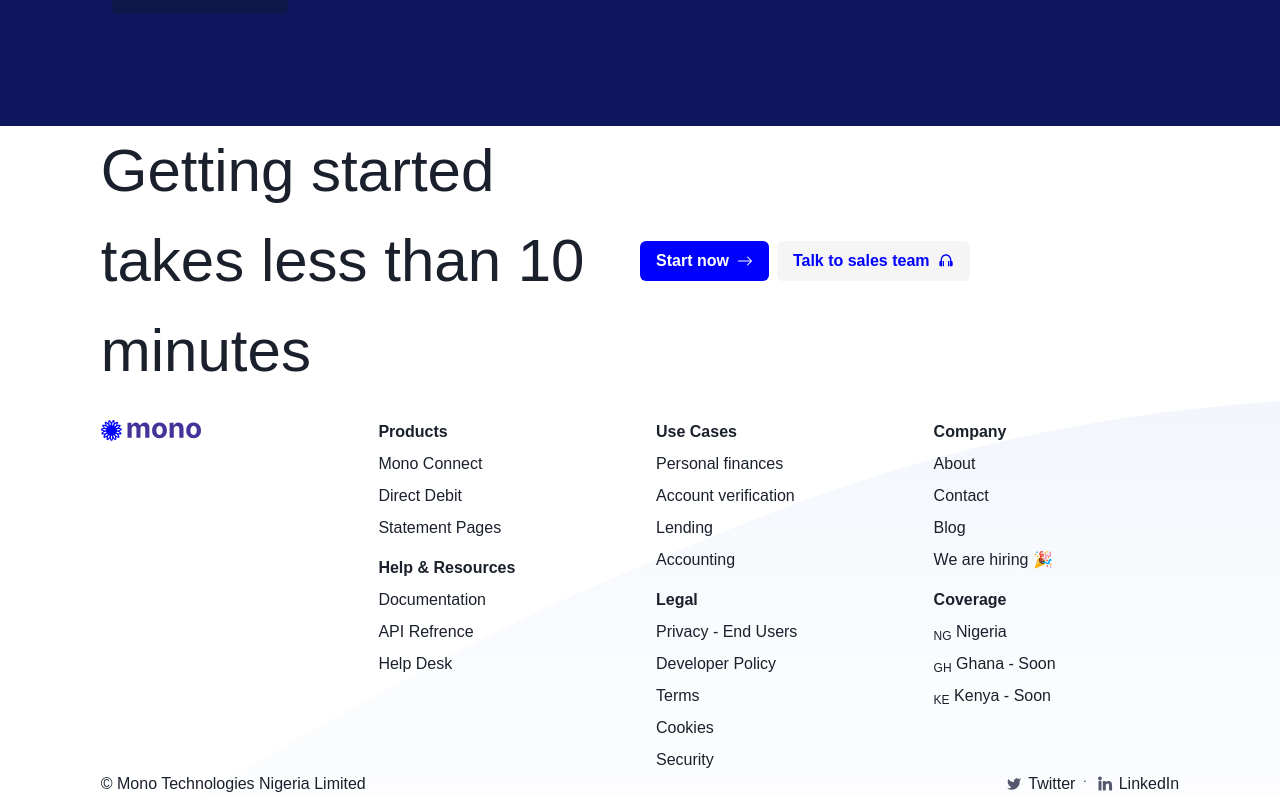
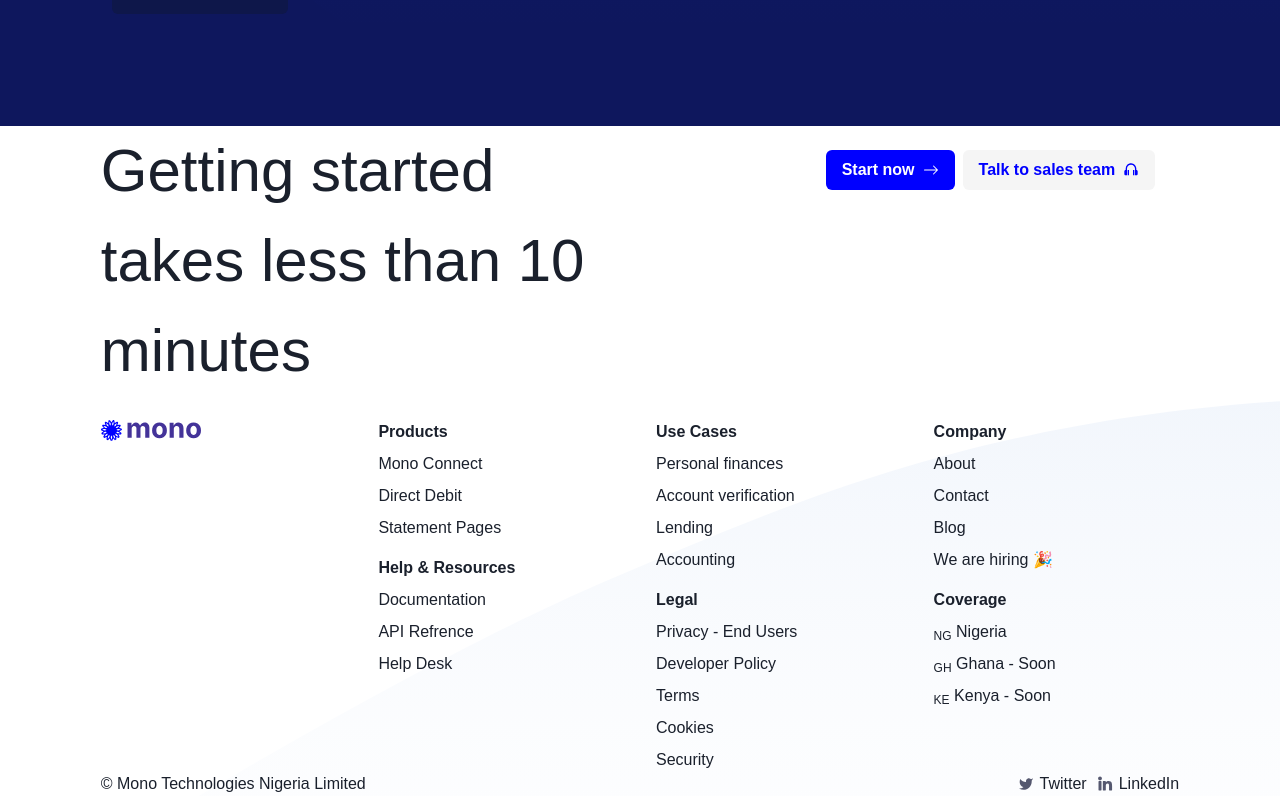
Before and after one commit to PinnacleICT-LTD/Mono_page, a React (Create React App) app: page / in a window 1280 px wide. Shown: the part 4063-4859 px from the top of the page. Built offline with nearby package versions, Linux system fonts and the light colour scheme.

Commit message:
Editted footer

```diff
--- a/src/App.js
+++ b/src/App.js
@@ -325,7 +325,9 @@
               <Text fontSize="6xl">Getting started takes less than 10 minutes</Text>
             </Box>
 
-            <Flex direction="row" align-items="end">
+            <Flex direction="row">
+              <Spacer />
+              <Box p="1.5rem">
                 <HStack spacing={2}>
                   <Button color="white" backgroundColor="blue">
                     <HStack spacing={2}>
@@ -340,6 +342,7 @@
                     </HStack>
                   </Button>
                 </HStack>
+              </Box>
             </Flex>
           </Grid>
 
@@ -421,8 +424,6 @@
               <Text>Twitter</Text>
             </HStack>
 
-            <sup>.</sup>
-
             <HStack spacing={1}>
               <Image src={LinkedIn} />
               <Text>LinkedIn</Text>
```
Lines whose indentation alone changed are shown as unchanged.
